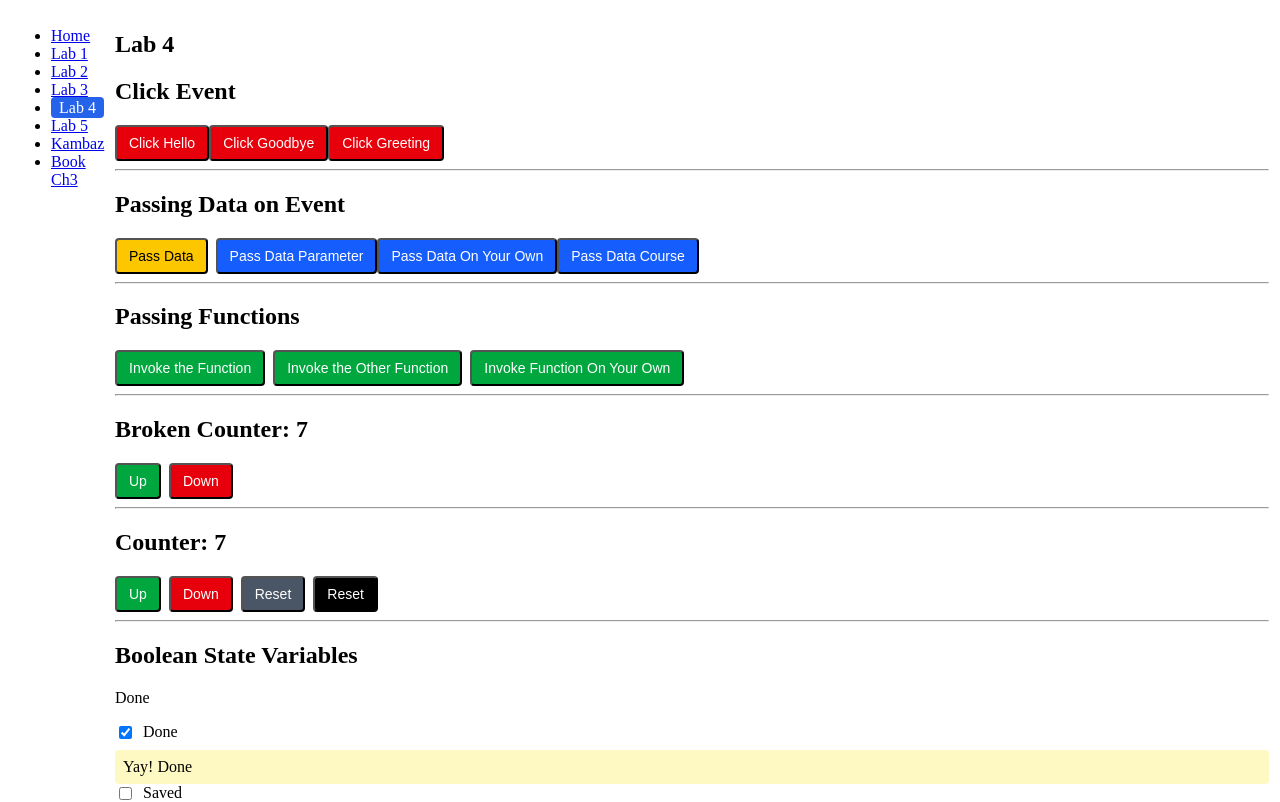
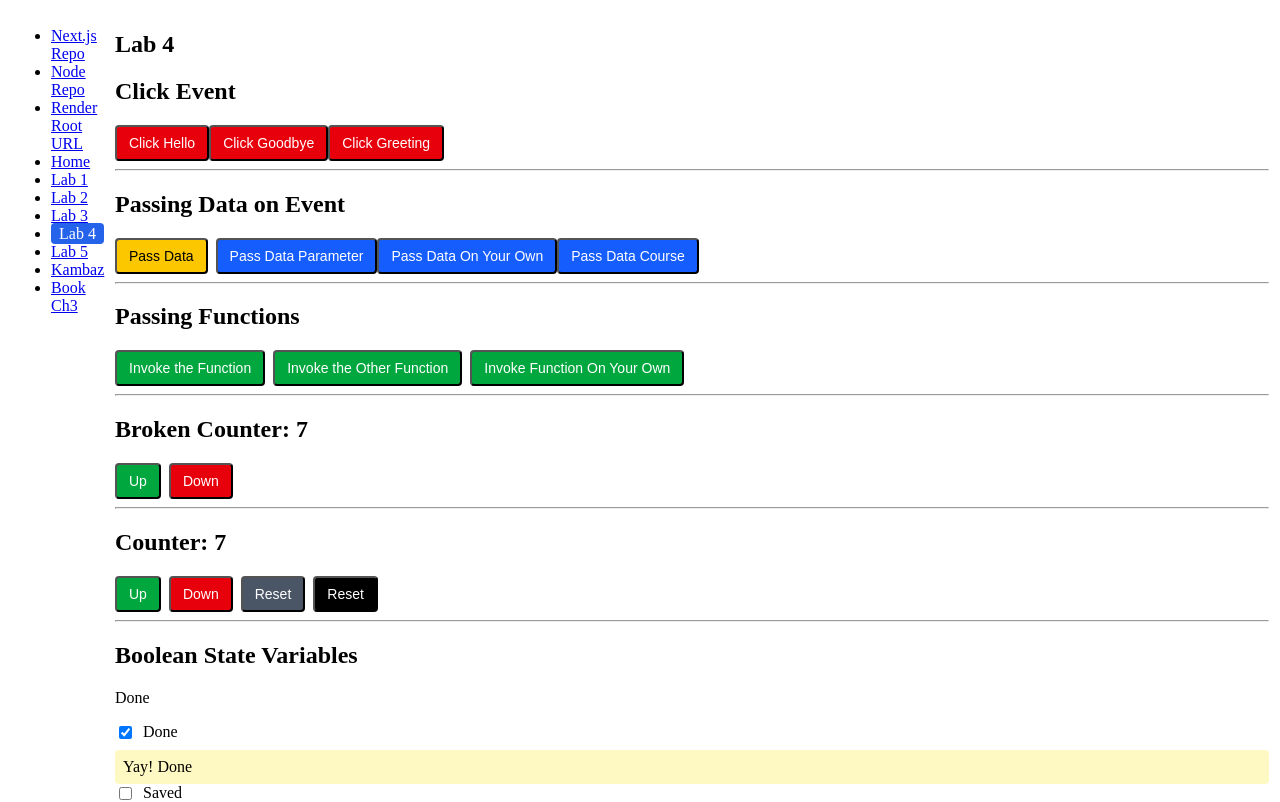
Before and after one commit to tania-bhatti/kambaz, a Next.js app: page /labs/lab4 in a window 1280 px wide. Shown: the top 802 px of the page. Built offline with nearby package versions, Linux system fonts and the light colour scheme.

Commit message:
added next.js and node repo, and render root url

```diff
--- a/app/labs/TOC.tsx
+++ b/app/labs/TOC.tsx
@@ -4,6 +4,9 @@ import Link from "next/link";
 import { usePathname } from "next/navigation";
 
 const LINKS = [
+  { href: "https://github.com/tania-bhatti/kambaz/tree/main", id: "wd-github", label: "Next.js Repo", match: () => false },
+  { href: "https://github.com/tania-bhatti/webdev-server", id: "wd-node-github", label: "Node Repo", match: () => false },
+  { href: "https://webdev-server-y1xy.onrender.com", id: "wd-render-root-url", label: "Render Root URL", match: () => false },
   { href: "/labs", id: "wd-home-link", label: "Home", match: (p: string) => p === "/labs" },
   { href: "/labs/lab1", id: "wd-lab1-link", label: "Lab 1", match: (p: string) => p.endsWith("/lab1") || p.includes("/lab1/") },
   { href: "/labs/lab2", id: "wd-lab2-link", label: "Lab 2", match: (p: string) => p.includes("/lab2") },
```
